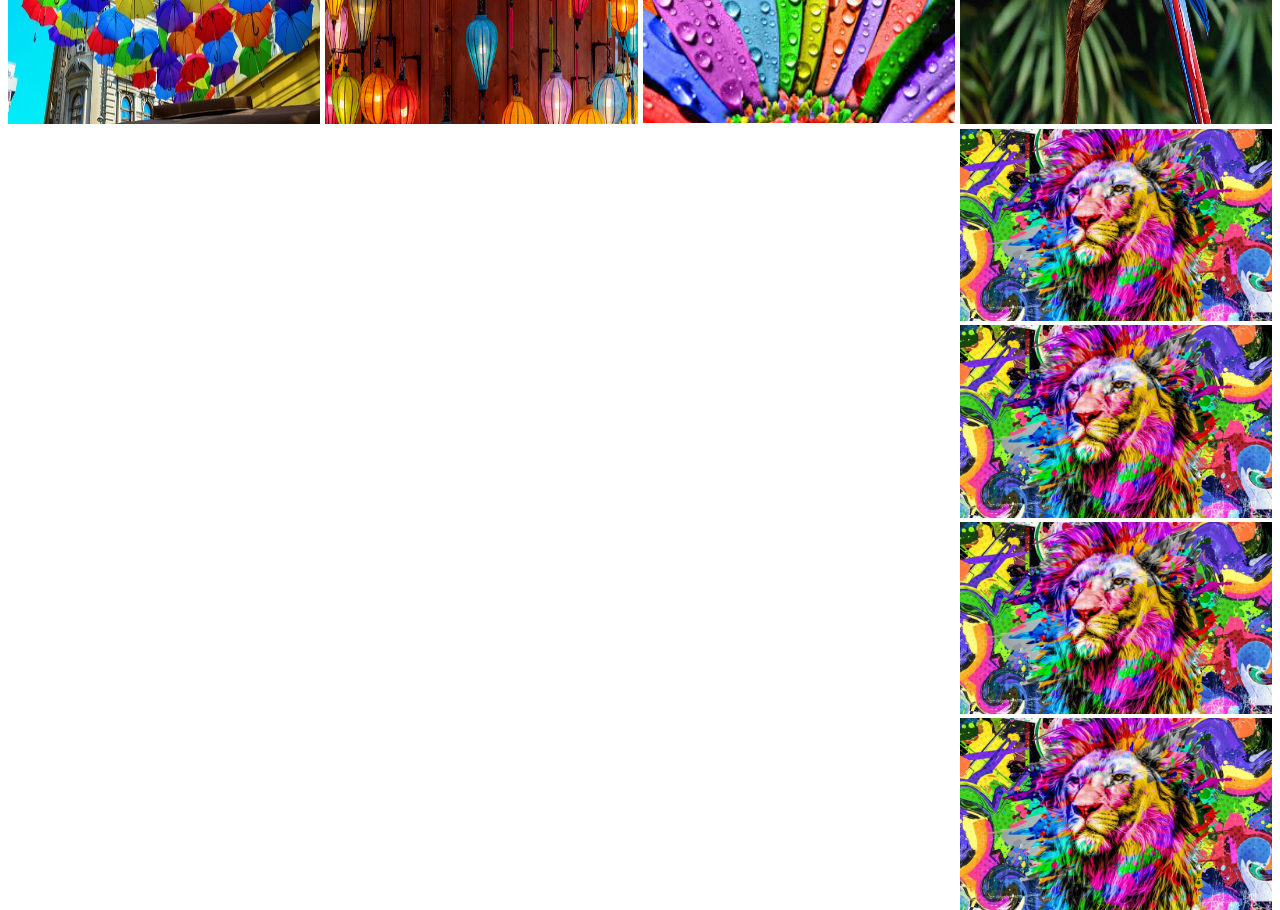
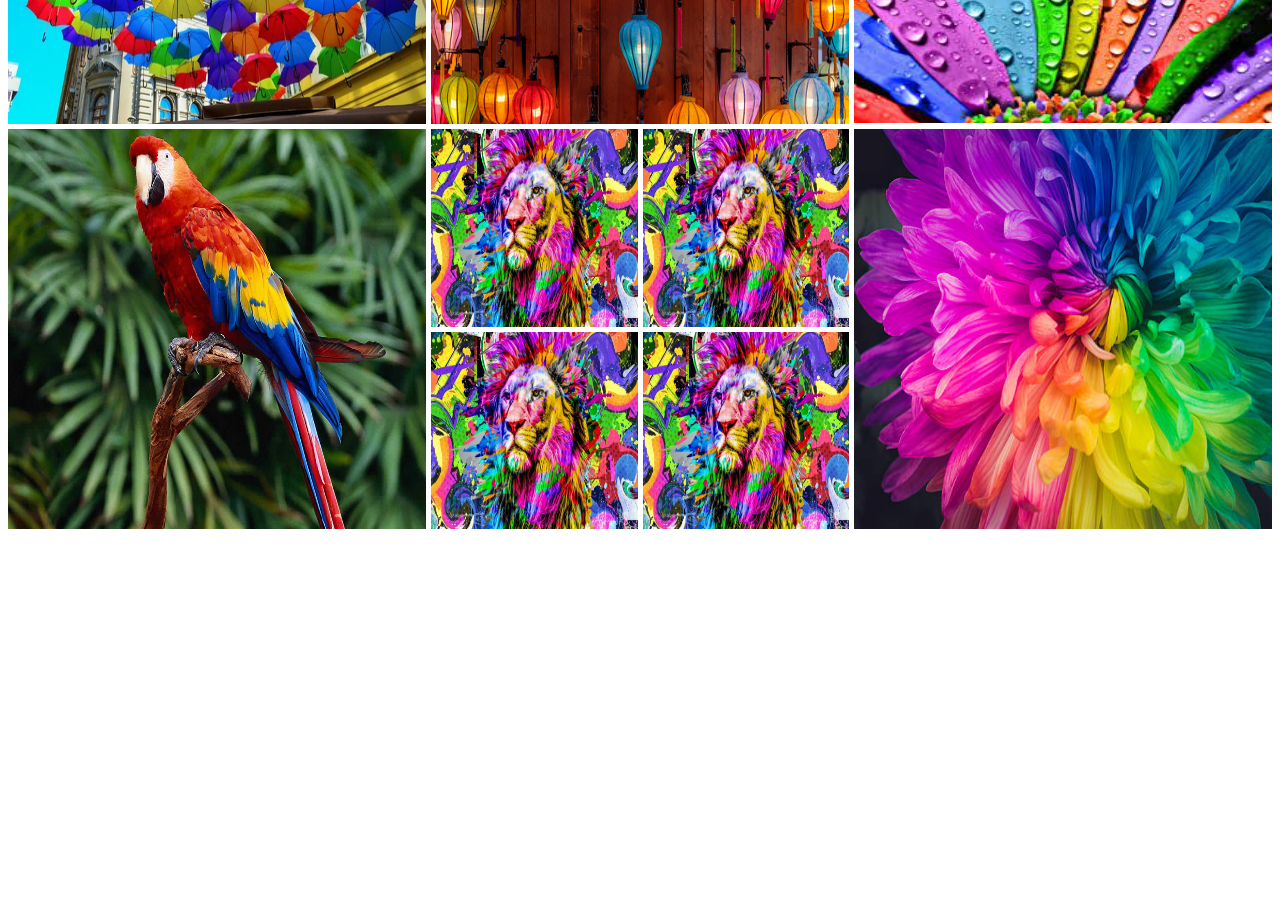
Before and after one commit to shamimahaque34/responsive-design, a plain HTML site: page index.html in a window 1280 px wide. Shown: the part 740-1650 px from the top of the page. After the commit the page ends 1277 px from the top, so only its background shows below. Drawn offline with Linux system fonts and the light colour scheme.

Commit message:
design has been done

```diff
--- a/index.html
+++ b/index.html
@@ -26,25 +26,29 @@
                 <img src="images/D.jpg" alt="">
                 <img src="images/E.jpg" alt="">
             </div>
+        </div>
 
-            <div>
-                <div class="row">
+            <div class="row">
+                <div>
                     <img src="images/F.jpg" alt="">
                 </div>
-                <div>
-                    <div>
+
+
+
+                    <div class="square-collage">
                         <img src="images/G.jpg" alt="">
                         <img src="images/G.jpg" alt="">
                         <img src="images/G.jpg" alt="">
                         <img src="images/G.jpg" alt="">
                     </div>
-                </div>
+
                 <div>
                     <img src="images/H.jpg" alt="">
                 </div>
             </div>
 
-        </div>
+
+
 
     </section>
    </main>
--- a/styles/style.css
+++ b/styles/style.css
@@ -17,11 +17,11 @@ img{
     height: calc( (100% - 5px)/2 );
 }
 
-/* .square-collage{
+.square-collage{
     display: grid;
     grid-template-columns: repeat(2, 1fr);
     gap: 5px;
-} */
+}
 
 /* Responsive Media Query */
 @media screen and (max-width:576px) {
```
